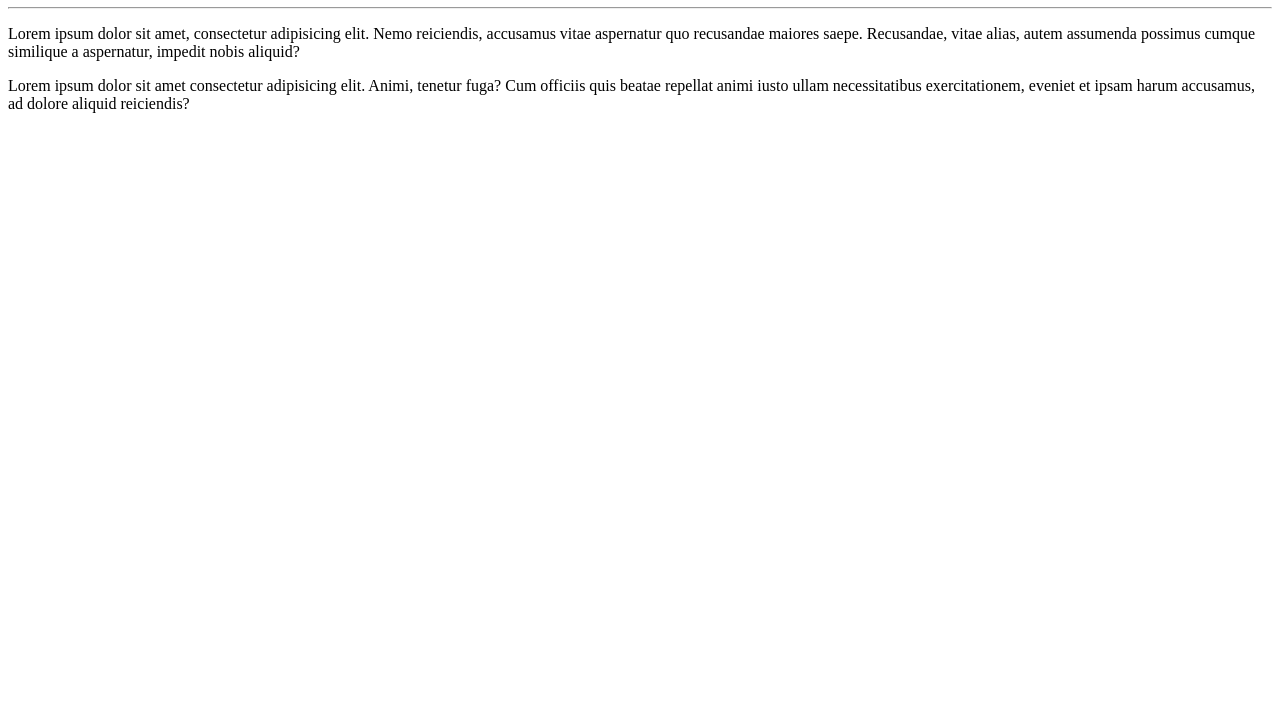
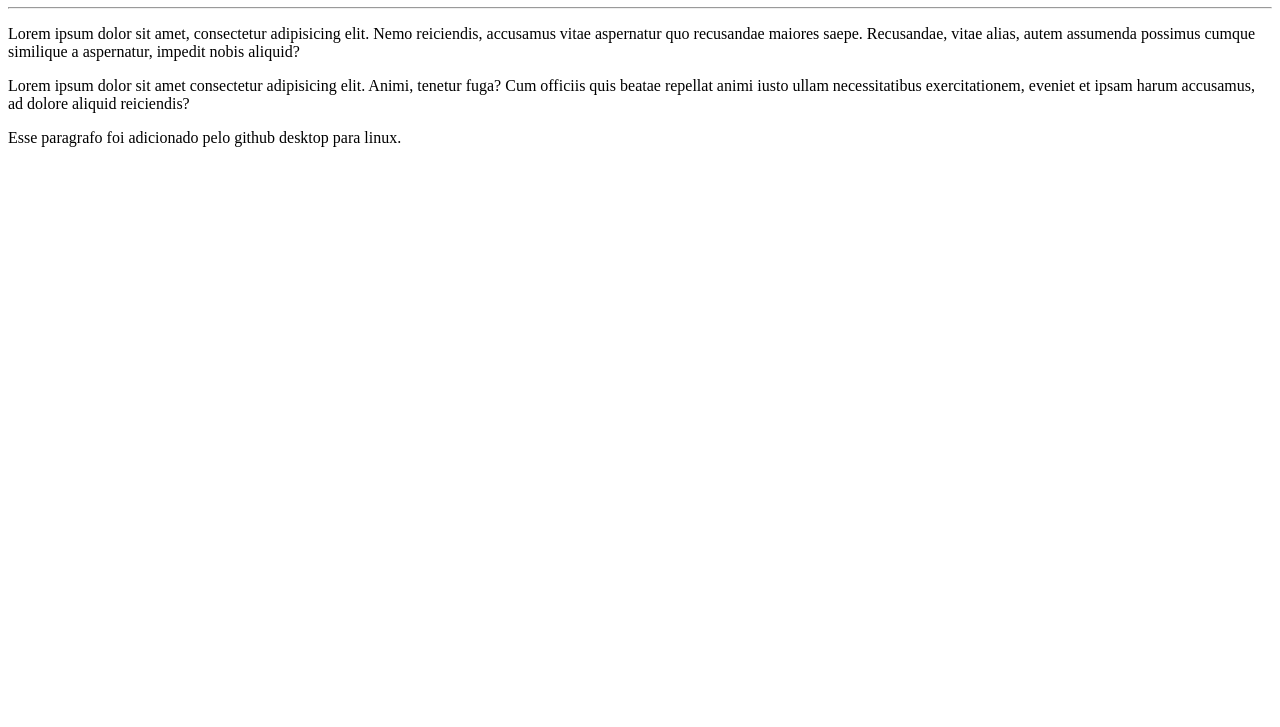
Before and after one commit to cordtez/repositorio1, a plain HTML site: page site-exemplo/index.html in a window 1280 px wide. Shown: the part 73-800 px from the top of the page. Drawn offline with Linux system fonts and the light colour scheme.

Commit message:
atualizado Index pelo linux
atualizado Index pelo linux via github desktop !!!

```diff
--- a/site-exemplo/index.html
+++ b/site-exemplo/index.html
@@ -10,5 +10,6 @@
     <hr>
     <p>Lorem ipsum dolor sit amet, consectetur adipisicing elit. Nemo reiciendis, accusamus vitae aspernatur quo recusandae maiores saepe. Recusandae, vitae alias, autem assumenda possimus cumque similique a aspernatur, impedit nobis aliquid?</p>
     <p>Lorem ipsum dolor sit amet consectetur adipisicing elit. Animi, tenetur fuga? Cum officiis quis beatae repellat animi iusto ullam necessitatibus exercitationem, eveniet et ipsam harum accusamus, ad dolore aliquid reiciendis?</p>
+    <p>Esse paragrafo foi adicionado pelo github desktop para linux.</p>
 </body>
 </html>
```
